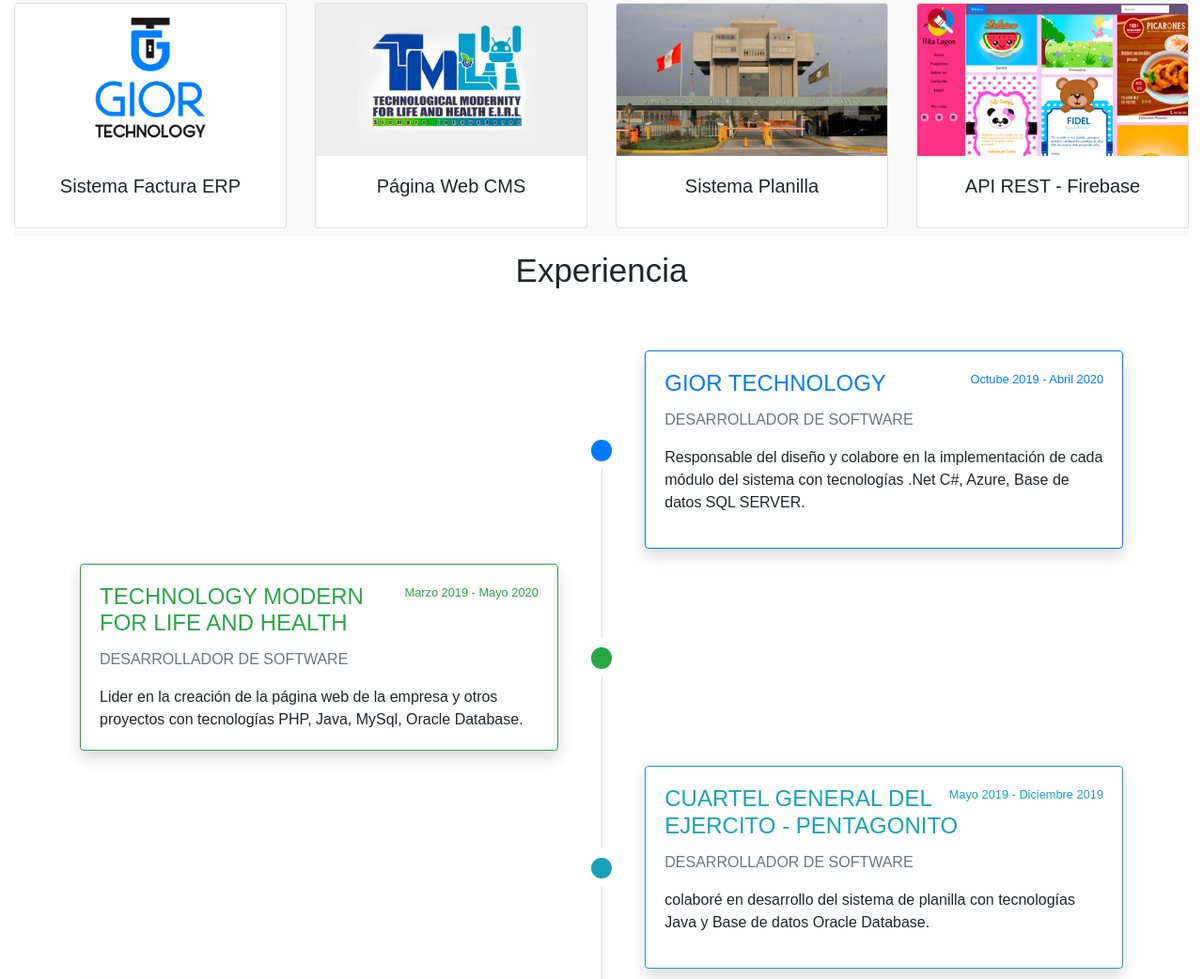
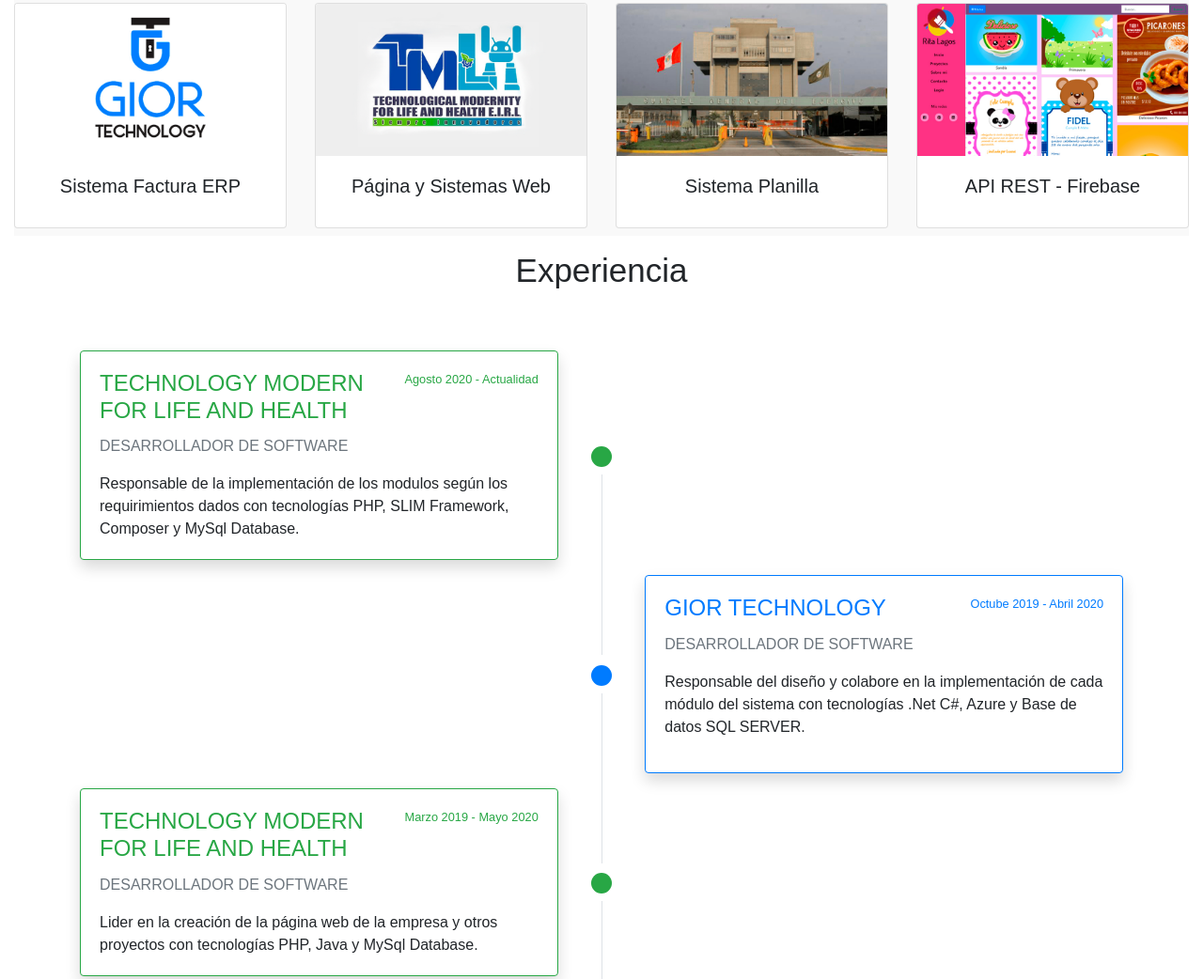
Before and after one commit to GITCART/GITCART.github.io, a plain HTML site: page index.html in a window 1280 px wide. Shown: the part 1946-2988 px from the top of the page at 94% size. Drawn offline with nearby package versions, Linux system fonts and the light colour scheme.

Commit message:
cv update and add experience

```diff
--- a/index.html
+++ b/index.html
@@ -188,7 +188,7 @@
                         <div class="box">
                             <img src="img/imagen-3.jpg" class="card-img-top" alt="...">
                             <div class="card-body">
-                                <h5 class="card-title">Página Web CMS</h5>
+                                <h5 class="card-title">Página y Sistemas Web</h5>
                             </div>
                             <div class="overlay d-flex flex-column justify-content-center align-items-center">
                                 <a class="btn btn-success" href="http://technologymodernforlife.com/" target="_blanck">Ir a página</a>
@@ -239,6 +239,45 @@
                 <h3 class="title-section">Experiencia</h3>
             </div>
             <div class="container py-2 mt-4 mb-4">
+                <!-- timeline item 2 -->
+                <div class="row no-gutters">
+                    <div class="col-sm py-2">
+                        <div class="card border-success shadow">
+                            <div class="card-body">
+                                <div class="float-right text-success small">Agosto 2020 - Actualidad</div>
+                                <h4 class="card-title text-success text-uppercase">Technology modern for Life and Health</h4>
+                                <p class="card-text text-uppercase text-muted">Desarrollador de software</p>
+                                <p class="card-text">Responsable de la implementación de los modulos según los requirimientos dados con tecnologías PHP, SLIM Framework, Composer y MySql Database.</p>
+                                <!-- <button class="btn btn-sm btn-outline-secondary" type="button" data-target="#t22_details" data-toggle="collapse">Show Details ▼</button>
+                                <div class="collapse border" id="t22_details">
+                                    <div class="p-2 text-monospace">
+                                        <div>08:30 - 09:00 Breakfast in CR 2A</div>
+                                        <div>09:00 - 10:30 Live sessions in CR 3</div>
+                                        <div>10:30 - 10:45 Break</div>
+                                        <div>10:45 - 12:00 Live sessions in CR 3</div>
+                                    </div>
+                                </div> -->
+                            </div>
+                        </div>
+                    </div>
+                    <div class="col-sm-1 text-center flex-column d-none d-sm-flex">
+                        <div class="row h-50">
+                            <div class="col">&nbsp;</div>
+                            <div class="col">&nbsp;</div>
+                        </div>
+                        <h5 class="m-2">
+                            <span class="badge badge-pill bg-success">&nbsp;</span>
+                        </h5>
+                        <div class="row h-50">
+                            <div class="col border-right">&nbsp;</div>
+                            <div class="col">&nbsp;</div>
+                        </div>
+                    </div>
+                    <div class="col-sm">
+                        <!--spacer-->
+                    </div>
+                </div>
+                <!--/row-->
                 <!-- timeline item 1 -->
                 <div class="row no-gutters">
                     <div class="col-sm">
@@ -247,7 +286,7 @@
                     <!-- timeline item 1 center dot -->
                     <div class="col-sm-1 text-center flex-column d-none d-sm-flex">
                         <div class="row h-50">
-                            <div class="col">&nbsp;</div>
+                            <div class="col border-right">&nbsp;</div>
                             <div class="col">&nbsp;</div>
                         </div>
                         <h5 class="m-2">
@@ -265,7 +304,7 @@
                                 <div class="float-right text-primary small">Octube 2019 - Abril 2020</div>
                                 <h4 class="card-title text-uppercase text-primary">gior Technology</h4>
                                 <p class="card-text text-uppercase text-muted">Desarrollador de software</p>
-                                <p>Responsable del diseño y colabore en la implementación de cada módulo del sistema con tecnologías .Net C#, Azure, Base de datos SQL SERVER.</p>
+                                <p>Responsable del diseño y colabore en la implementación de cada módulo del sistema con tecnologías .Net C#, Azure y Base de datos SQL SERVER.</p>
                             </div>
                         </div>
                     </div>
@@ -279,7 +318,7 @@
                                 <div class="float-right text-success small">Marzo 2019 - Mayo 2020</div>
                                 <h4 class="card-title text-success text-uppercase">Technology modern for Life and Health</h4>
                                 <p class="card-text text-uppercase text-muted">Desarrollador de software</p>
-                                <p class="card-text">Lider en la creación de la página web de la empresa y otros proyectos con tecnologías PHP, Java, MySql, Oracle Database.</p>
+                                <p class="card-text">Lider en la creación de la página web de la empresa y otros proyectos con tecnologías PHP, Java y MySql Database.</p>
                                 <!-- <button class="btn btn-sm btn-outline-secondary" type="button" data-target="#t22_details" data-toggle="collapse">Show Details ▼</button>
                                 <div class="collapse border" id="t22_details">
                                     <div class="p-2 text-monospace">
```
Also changed, not shown: 1 other file.
